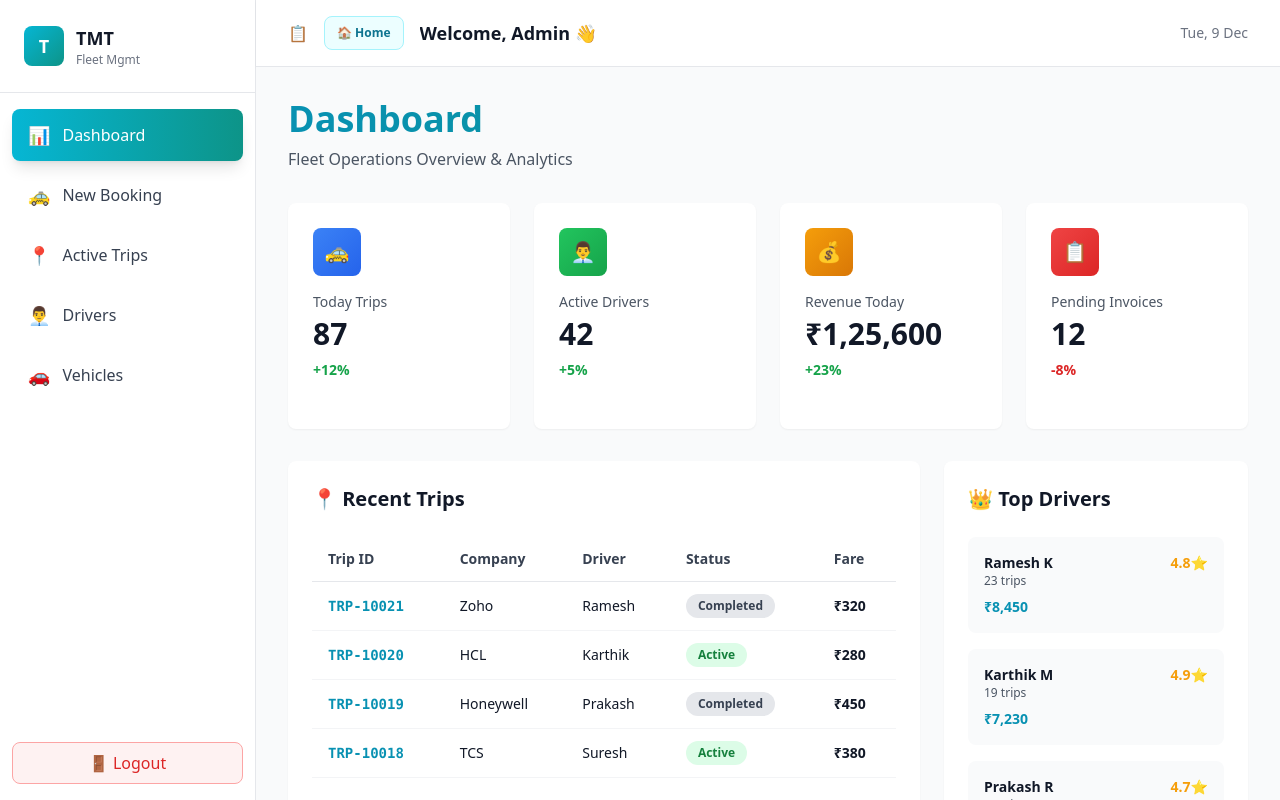
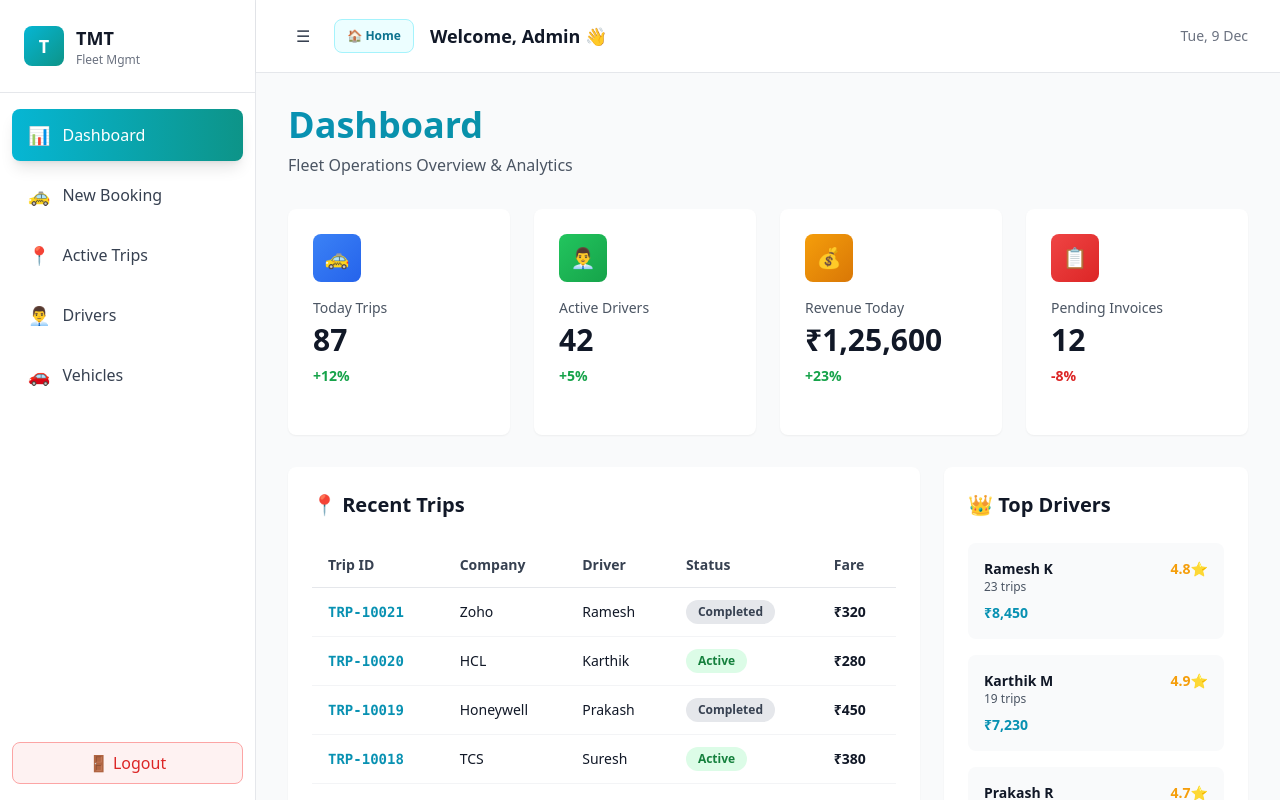
Before and after one commit to muralitharan-rex/tmt-travels-mvp, a React (Vite) app: page / in a window 1280 px wide. Both pictures are taken after a click on the button "Sign In". Built offline with nearby package versions, Linux system fonts and the light colour scheme.

Commit message:
Update App.jsx

```diff
--- a/src/App.jsx
+++ b/src/App.jsx
@@ -10,7 +10,7 @@ export default function App() {
   const [isLoggedIn, setIsLoggedIn] = useState(false)
   const [currentPage, setCurrentPage] = useState('login')
   const [user, setUser] = useState(null)
-  const [sidebarOpen, setSidebarOpen] = useState(false) // mobile default closed
+  const [sidebarOpen, setSidebarOpen] = useState(false) // false = hidden on desktop + mobile
 
   const handleLogin = (userData) => {
     setUser(userData)
@@ -42,13 +42,20 @@ export default function App() {
 
   const handleNavClick = (id) => {
     setCurrentPage(id)
-    setSidebarOpen(false) // close on mobile after navigation
+    // mobile: close overlay after navigation
+    if (window.innerWidth < 768) {
+      setSidebarOpen(false)
+    }
   }
 
   return (
     <div className="h-screen w-screen bg-gray-50 overflow-hidden flex">
-      {/* Desktop sidebar (md and up) */}
-      <div className="hidden md:flex md:w-64 bg-white border-r border-gray-200 shadow-lg flex-col overflow-y-auto">
+      {/* Desktop sidebar (md and up) – controlled by sidebarOpen */}
+      <div
+        className={`${
+          sidebarOpen ? 'hidden' : 'hidden md:flex'
+        } md:w-64 bg-white border-r border-gray-200 shadow-lg flex-col overflow-y-auto`}
+      >
         {/* Logo */}
         <div className="flex items-center gap-3 p-6 border-b border-gray-200">
           <div className="w-10 h-10 bg-gradient-to-br from-cyan-500 to-teal-600 rounded-lg flex items-center justify-center text-white font-bold text-lg">
@@ -88,7 +95,7 @@ export default function App() {
         </button>
       </div>
 
-      {/* Mobile sidebar overlay (below md) */}
+      {/* Mobile sidebar overlay (always uses sidebarOpen on < md) */}
       {sidebarOpen && (
         <div className="fixed inset-0 z-40 flex md:hidden">
           {/* Backdrop */}
@@ -152,19 +159,14 @@ export default function App() {
         {/* Top bar */}
         <div className="bg-white border-b border-gray-200 px-3 sm:px-4 md:px-8 py-3 md:py-4 shadow-sm flex items-center justify-between gap-3 flex-shrink-0">
           <div className="flex items-center gap-2 md:gap-4 min-w-0">
-            {/* Sandwich button only on mobile */}
+            {/* Sandwich button desktop + mobile */}
             <button
-              onClick={() => setSidebarOpen(true)}
-              className="inline-flex md:hidden items-center justify-center text-gray-700 hover:bg-gray-100 rounded-lg p-2"
-              title="Open menu"
+              onClick={() => setSidebarOpen(!sidebarOpen)}
+              className="inline-flex items-center justify-center text-gray-700 hover:bg-gray-100 rounded-lg p-2"
+              title="Toggle menu"
             >
-              ☰
+              {sidebarOpen ? '✕' : '☰'}
             </button>
-
-            {/* (Optional) compact icon on desktop in place of old arrow */}
-            <div className="hidden md:flex items-center justify-center text-gray-400">
-              📋
-            </div>
 
             {/* Home button */}
             <button
```
